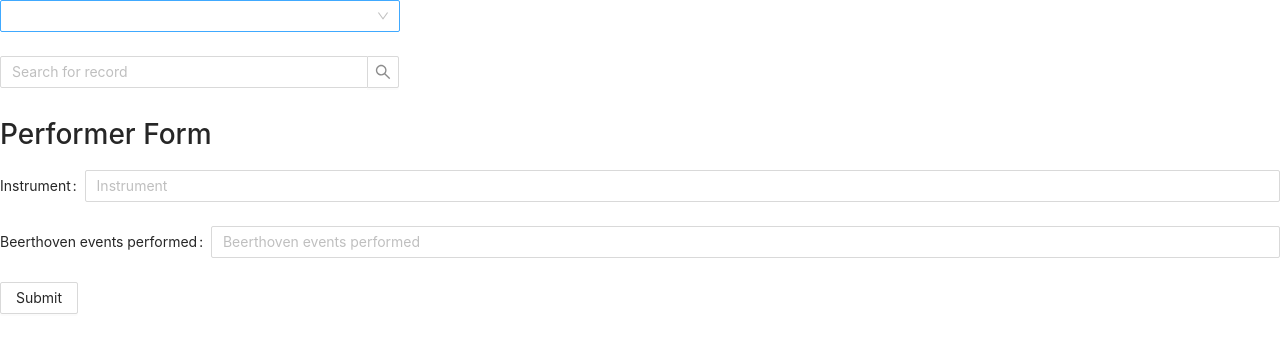
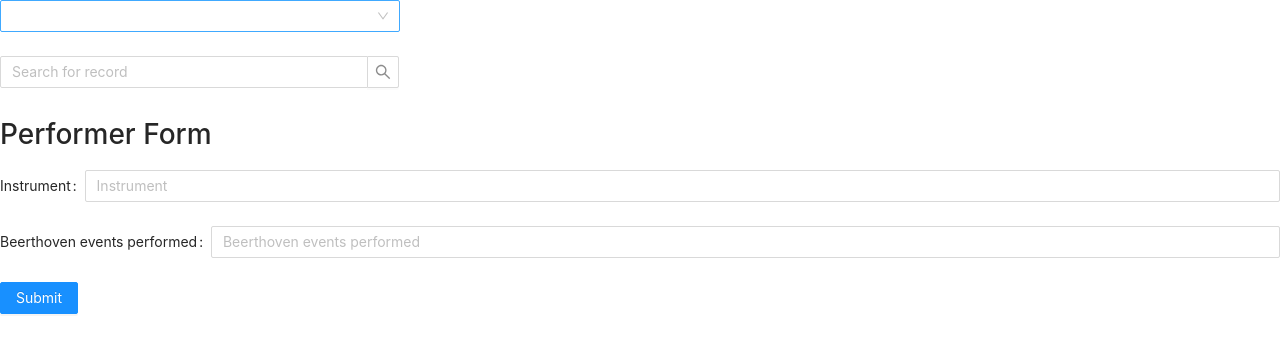
Before and after one commit to BloomTech-Labs/beerthoven-fe, a React (Create React App) app: page /performer in a window 1280 px wide. Shown: the top 352 px of the page. Built offline with nearby package versions, Linux system fonts and the light colour scheme.

Commit message:
Performer Form 2.0 Data Logged

```diff
--- a/src/components/forms/MediaContactForm.js
+++ b/src/components/forms/MediaContactForm.js
@@ -1,12 +1,11 @@
 import React from 'react';
-import { useForm, Controller, FormContext } from 'react-hook-form';
-import { Form, Input, Button, Select, DatePicker, Row, Radio } from 'antd';
+import { useForm, Controller } from 'react-hook-form';
+import { Form, Input, Button, Select} from 'antd';
 const { Option } = Select;
 const { Search } = Input;
-const { TextArea } = Input;
 
 const MediaContactForm = () => {
-	const { control, register, handleSubmit, errors, reset } = useForm();
+	const { control, handleSubmit, errors, reset } = useForm();
 
 	const onSubmit = (data, e) => {
 		console.log(data);
@@ -20,12 +19,12 @@ const MediaContactForm = () => {
 	return (
 		<Form>
 			<form onSubmit={handleSubmit(onSubmit)}>
-				<Form.Item name=''>
+				<Form.Item>
 					<Select style={{ width: 400 }}>
 						<Option>Media Contact Form</Option>
 					</Select>
 				</Form.Item>
-				<Form.Item name=''>
+				<Form.Item>
 					<Search
 						placeholder='Search for record'
 						onSearch={value => console.log(value)}
--- a/src/components/forms/PerformerForm.js
+++ b/src/components/forms/PerformerForm.js
@@ -1,45 +1,48 @@
 import React from 'react';
-import { useForm, Controller, FormContext } from 'react-hook-form';
-import { Form, Input, Button, Select, DatePicker, Row, Radio } from 'antd';
+import { useForm, Controller} from 'react-hook-form';
+import { Form, Input, Button, Select } from 'antd';
 const { Option } = Select;
 const { Search } = Input;
-const { TextArea } = Input;
-
-const defaultValues = { firstName: '', example: '', name: '', exampleRequired: '' };
 
 const PerformerForm = () => {
-	const { control, register, handleSubmit, errors, reset } = useForm();
-	const form = useForm({ defaultValues });
-
+	const { control, handleSubmit, errors, reset } = useForm();
 	const onSubmit = (data, e) => {
 		console.log(data);
 		e.target.reset(); //supposed to reset
 	};
 
 	return (
-		<Form onSubmit={form.handleSubmit(onSubmit)}>
-			<Form.Item name=''>
+		<Form>
+			<form onSubmit={handleSubmit(onSubmit)}>
+				<Form.Item>
 					<Select style={{ width: 400 }}>
 						<Option>Performer Form</Option>
 					</Select>
 				</Form.Item>
-			<Form.Item name=''>
-				<Search placeholder='Search for record' onSearch={value => console.log(value)} style={{ width: 400 }} />
+				<Form.Item>
+					<Search
+						placeholder='Search for record'
+						onSearch={value => console.log(value)}
+						style={{ width: 400 }}
+					/>
 				</Form.Item>
 				<h1>Performer Form</h1>
 				<Form.Item label='Instrument'>
-				<Controller as={Input} control={form.control} name='example' placeholder='Instrument' type='text' />
+					<Controller as={Input} control={control} name='instrument' placeholder='Instrument' type='text' />
 				</Form.Item>
 				<Form.Item label='Beerthoven events performed'>
 					<Controller
 						as={Input}
-					control={form.control}
-					name='example'
+						control={control}
+						name='events_performed'
 						placeholder='Beerthoven events performed'
 						type='text'
 					/>
 				</Form.Item>
-			<Button> Submit</Button>
+				<Controller name='submit' as={Button} type='primary' htmlType='submit' control={control}>
+					Submit
+				</Controller>
+			</form>
 		</Form>
 	);
 };
```
Lines whose indentation alone changed are shown as unchanged.
